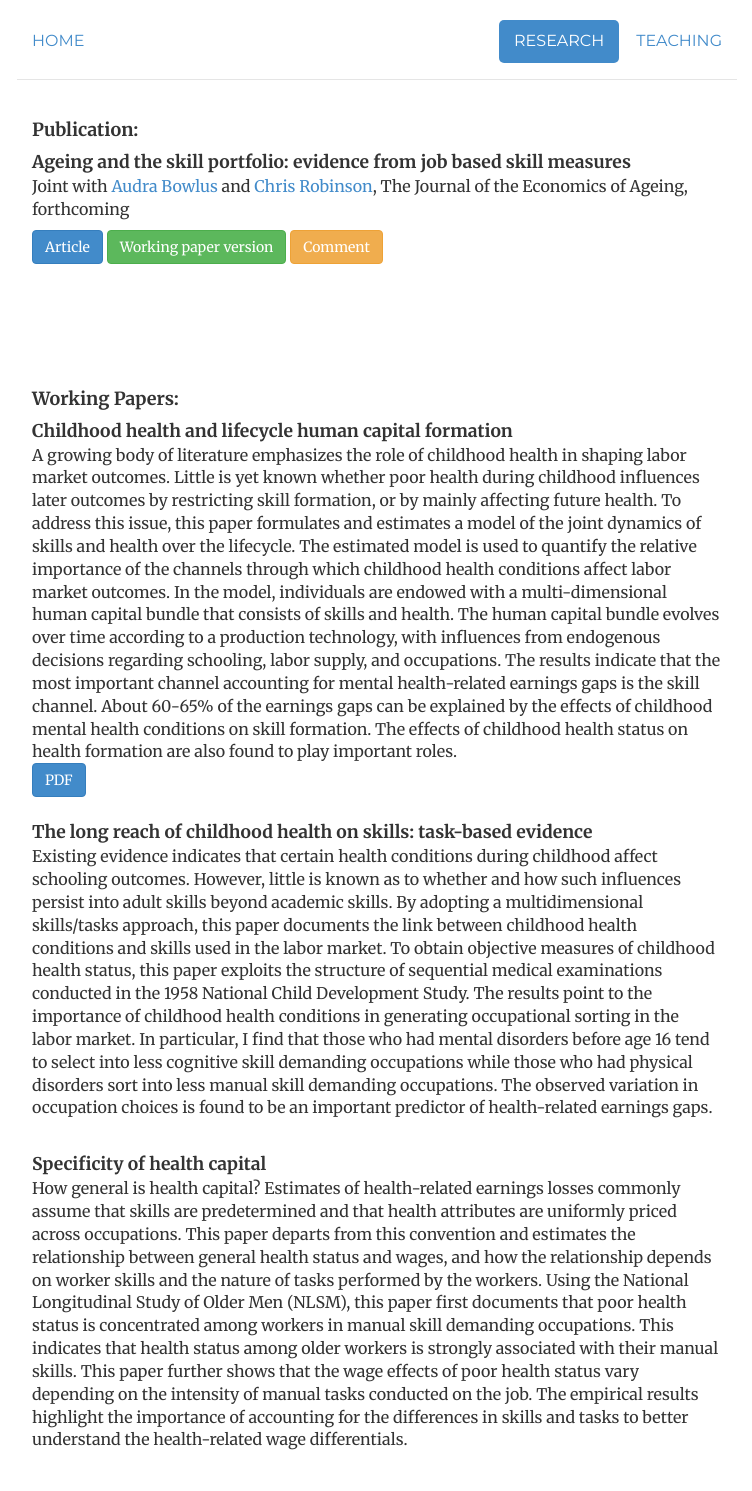
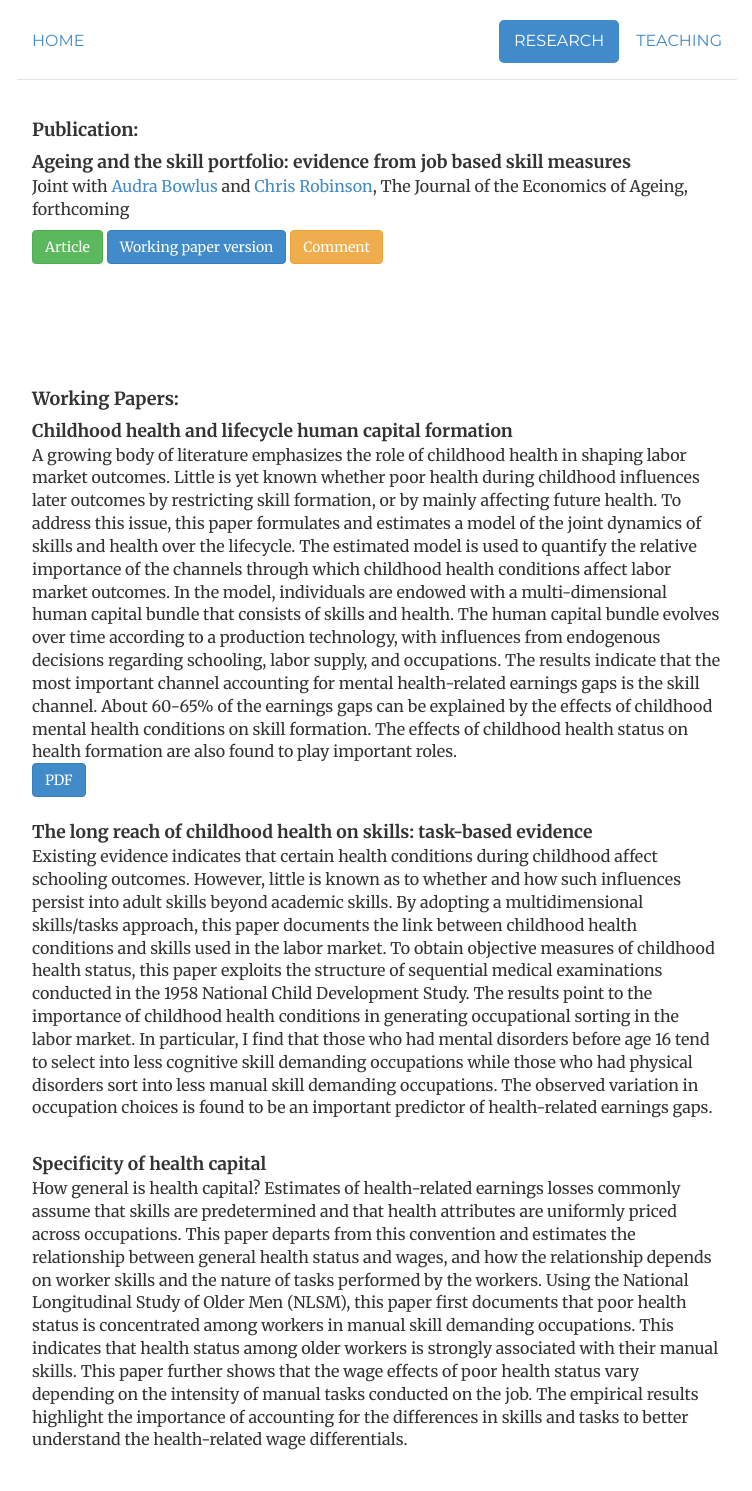
Before and after one commit to morihiroaki/morihiroaki.github.io, a Jekyll site: the page built from research.html, in a window 1280 px wide. Shown: the whole page, without its empty margins (263-1015 px from the left). Built offline with Jekyll 4.4.1, drawn with Linux system fonts in a browser that asks for light colours.

Commit message:
Update research.html

```diff
--- a/research.html
+++ b/research.html
@@ -11,8 +11,8 @@
 <div class='pTitle'> Ageing and the skill portfolio: evidence from job based skill measures</div>
 <p> Joint with <a href="http://economics.uwo.ca/people/faculty/bowlus.html">Audra Bowlus</a> and <a href="http://economics.uwo.ca/people/faculty/robinson.html">Chris Robinson</a>, The Journal of the Economics of Ageing, forthcoming</p>
 </div>
-<a class="btn btn-primary" href="http://www.sciencedirect.com/science/article/pii/S2212828X16000049" target="_blank">Article</a>
-<a target="_blank" href="/files/Bowlus_Mori_Robinson_2016_wp.pdf" class="btn btn-success" title="BMR16">Working paper version</a>
+<a class="btn btn-success" href="http://www.sciencedirect.com/science/article/pii/S2212828X16000049" target="_blank">Article</a>
+<a target="_blank" href="/files/Bowlus_Mori_Robinson_2016_wp.pdf" class="btn btn-primary" title="BMR16">Working paper version</a>
 <a class="btn btn-warning" href="http://www.sciencedirect.com/science/article/pii/S2212828X16300135" target="_blank">Comment</a>
 <br/><br/><br/><br/><br/><br/>
 
```
